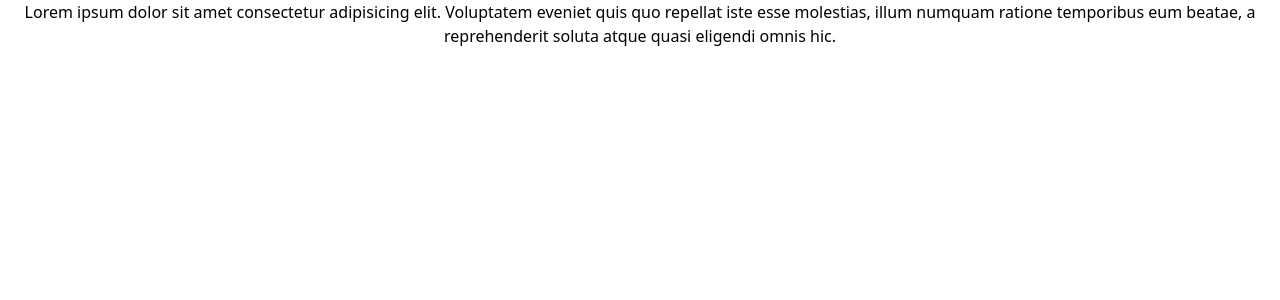
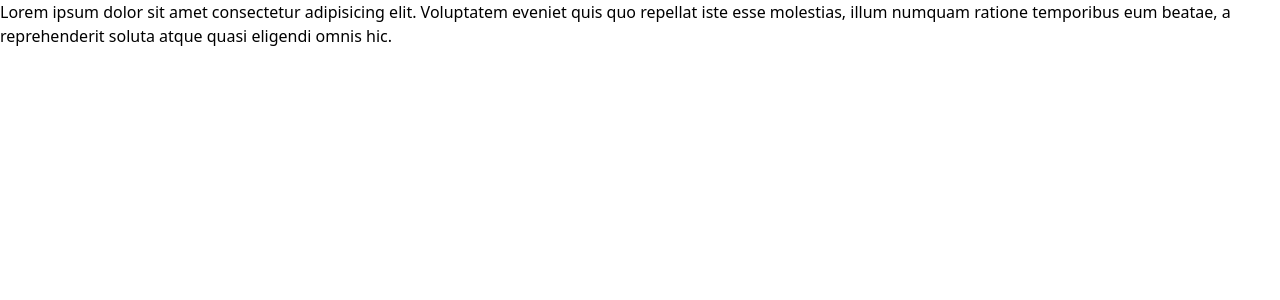
Before and after one commit to smfriady/ecommerce-tefon, a Next.js app in the folder frontend/: page / in a window 1280 px wide. Shown: the top 300 px of the page. Built offline with nearby package versions, Linux system fonts and the light colour scheme.

Commit message:
[sony] update gitignore

```diff
--- a/frontend/package.json
+++ b/frontend/package.json
@@ -16,7 +16,9 @@
     "next": "13.1.6",
     "react": "18.2.0",
     "react-dom": "18.2.0",
+    "react-icons": "^4.7.1",
     "react-redux": "^8.0.5",
+    "react-toastify": "^9.1.1",
     "redux": "^4.2.1",
     "redux-thunk": "^2.4.2"
   },
--- a/frontend/src/pages/index.js
+++ b/frontend/src/pages/index.js
@@ -1,6 +1,6 @@
 const Home = () => {
   return (
-    <div className="text-center">
+    <div>
       Lorem ipsum dolor sit amet consectetur adipisicing elit. Voluptatem eveniet quis quo
       repellat iste esse molestias, illum numquam ratione temporibus eum beatae, a
       reprehenderit soluta atque quasi eligendi omnis hic.
```
Also changed, not shown: 2 other files (tests, documents, lock files or other folders).
